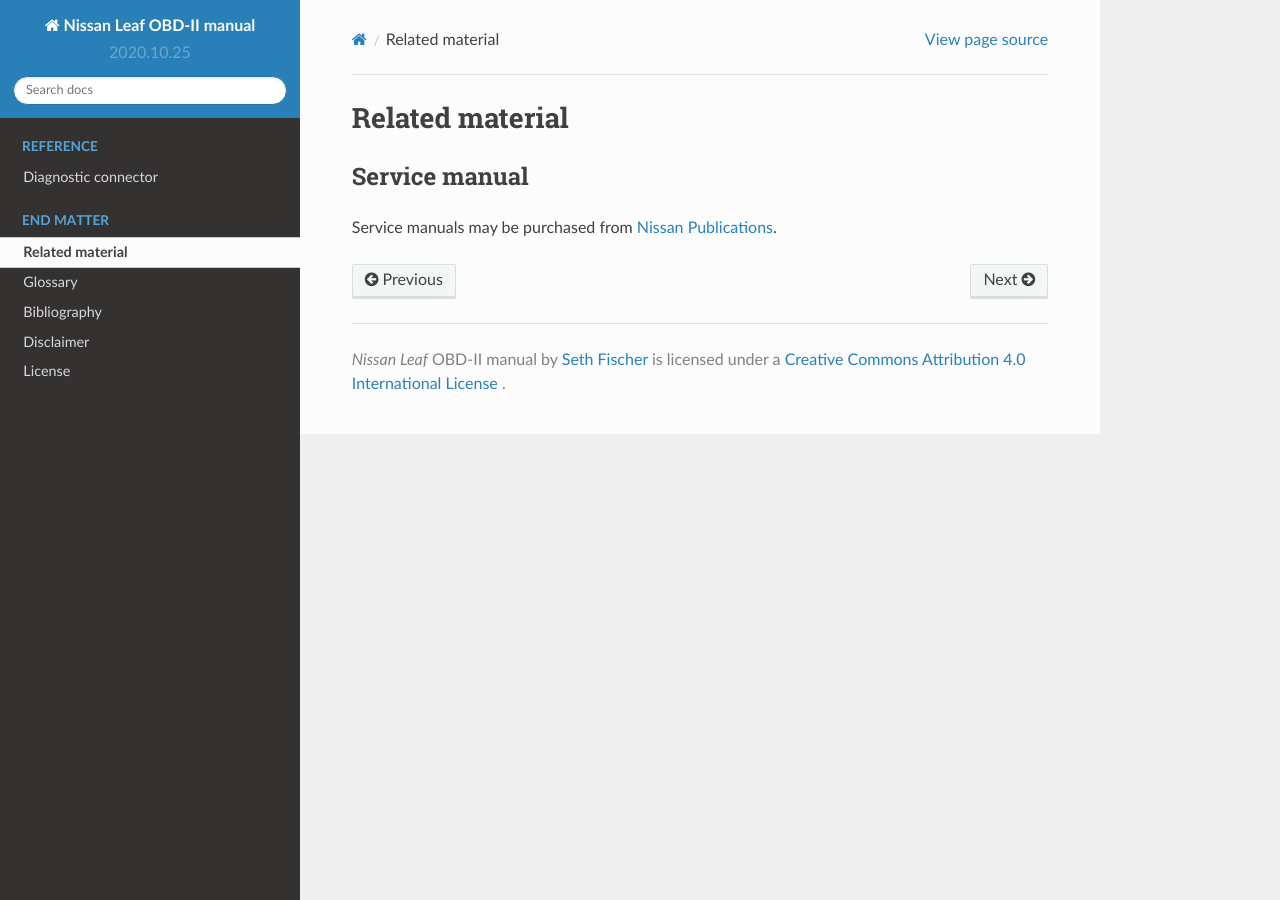
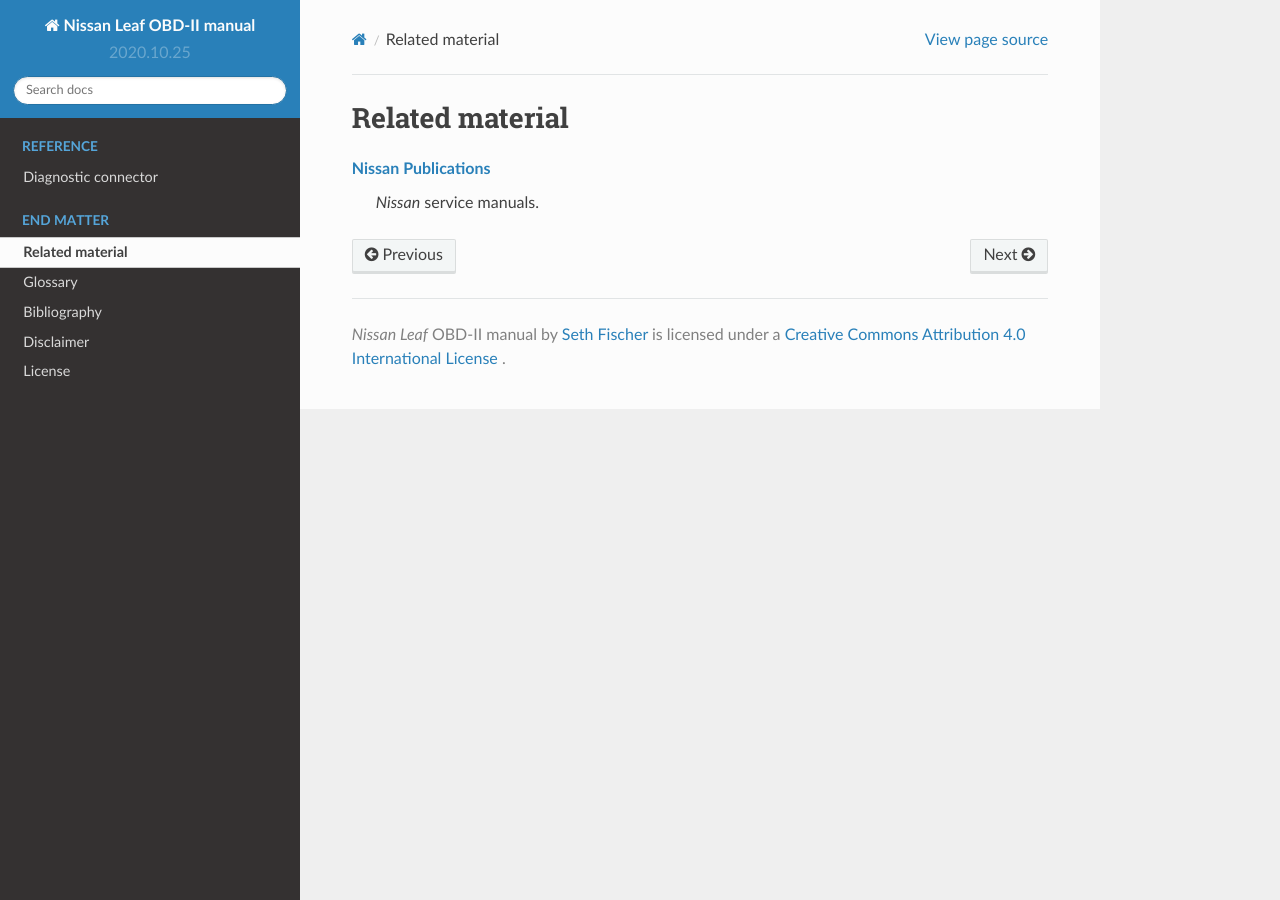
Before and after one commit to sethfischer/nissan-leaf-obd-manual, a Sphinx documentation site: the page built from source/related.rst, in a window 1280 px wide. Built offline with Sphinx 7.4.7 and the Read the Docs theme 2.0.0, drawn with Linux system fonts in a browser that asks for light colours.

Commit message:
Refactor as definition list

```diff
--- a/source/related.rst
+++ b/source/related.rst
@@ -2,10 +2,9 @@
 Related material
 ================
 
-Service manual
---------------
 
-Service manuals may be purchased from `Nissan Publications`_.
+`Nissan Publications`_
+    *Nissan* service manuals.
 
 
 .. _`Nissan Publications`: https://www.nissan-techinfo.com/
```
